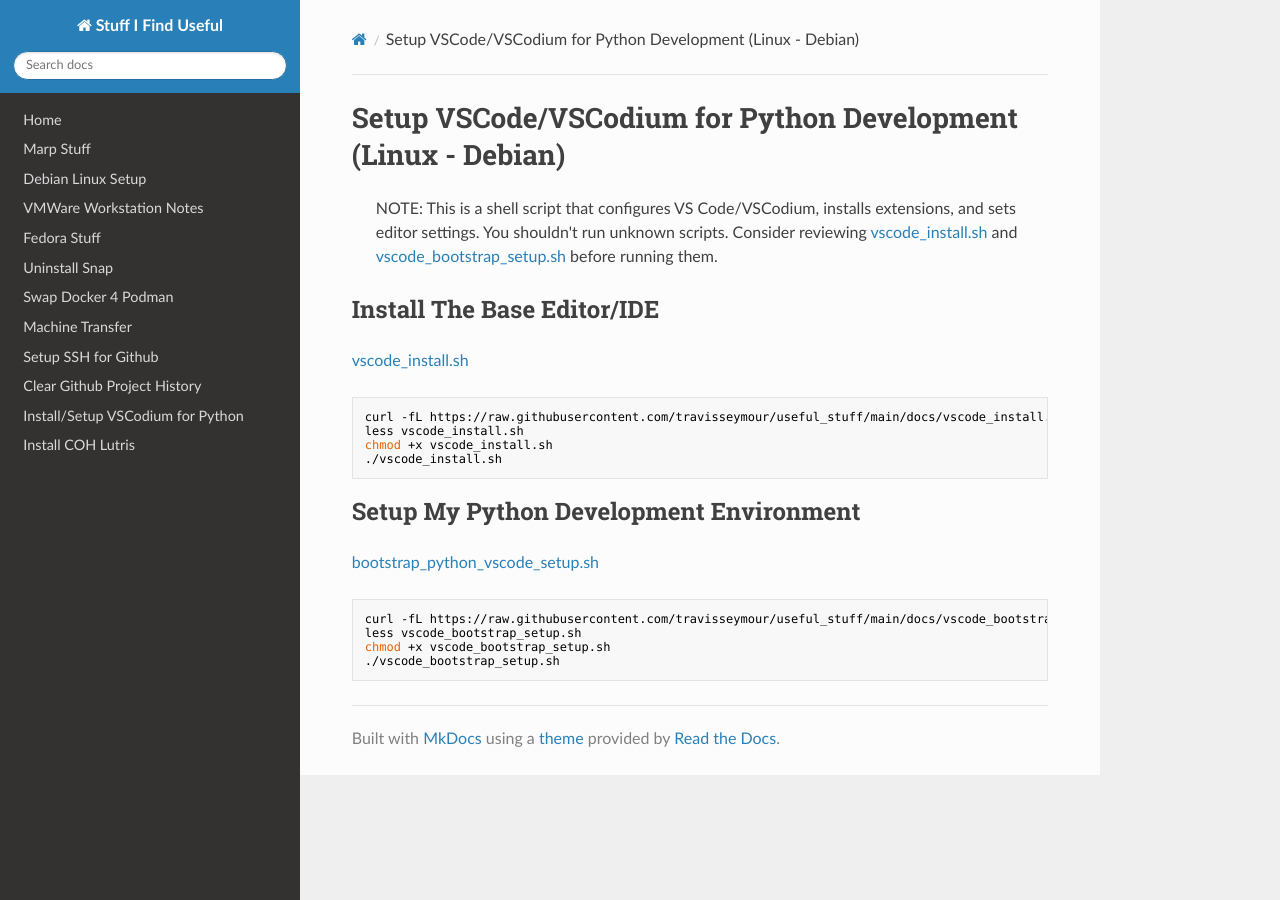
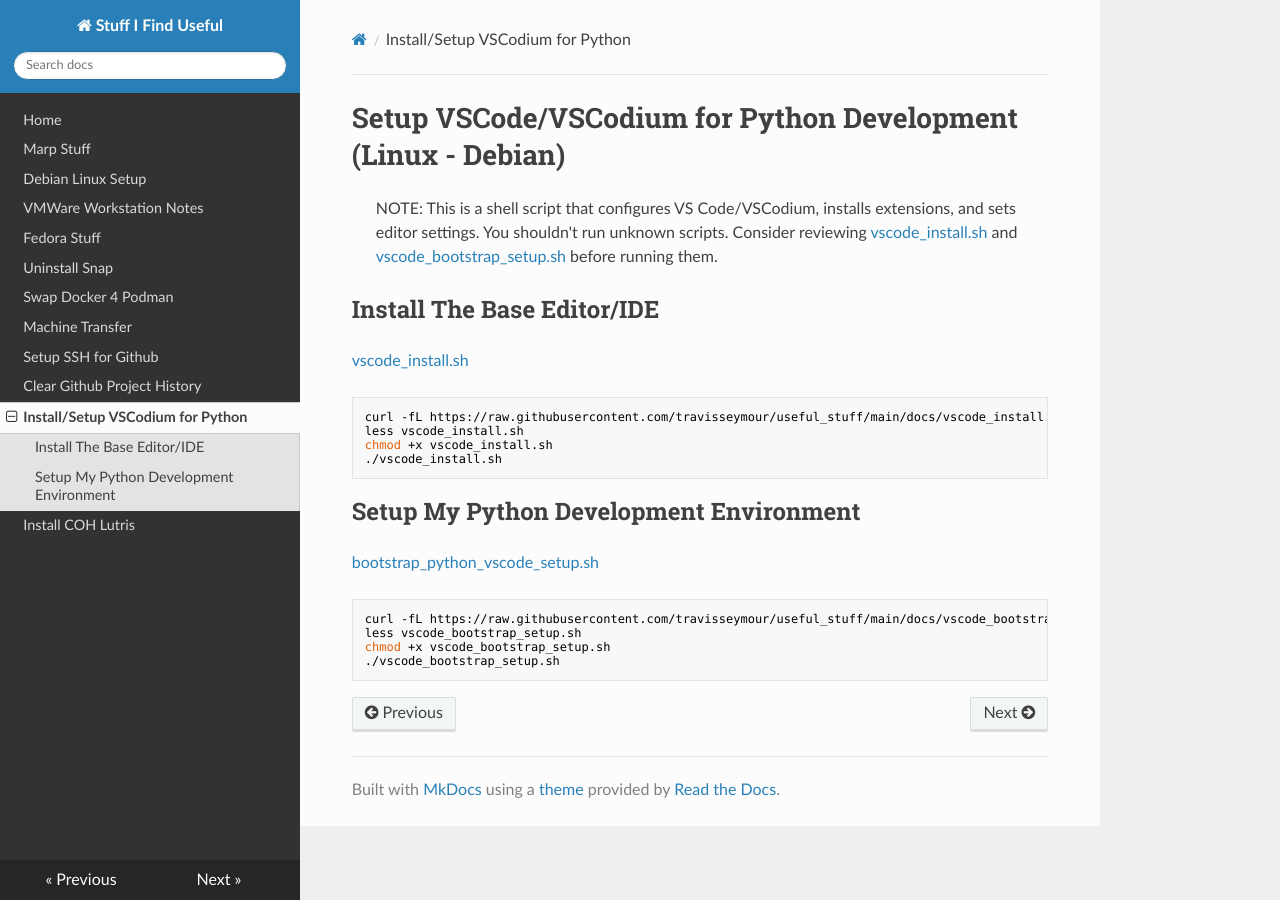
Before and after one commit to travisseymour/useful_stuff, an MkDocs documentation site: the page built from docs/vscode_setup.md, in a window 1280 px wide. Built offline with MkDocs 1.6.1, drawn with Linux system fonts in a browser that asks for light colours; nearby versions of some CDN libraries.

Commit message:
fixed bad file ref

```diff
--- a/mkdocs.yml
+++ b/mkdocs.yml
@@ -13,5 +13,5 @@
   - Machine Transfer: machine_transfer.md
   - Setup SSH for Github: setup_ssh_for_github.md
   - Clear Github Project History: clear_github_project_history.md
-  - Install/Setup VSCodium for Python: setup_vscode.md
+  - Install/Setup VSCodium for Python: vscode_setup.md
   - Install COH Lutris: install_coh_lutris.md
```
